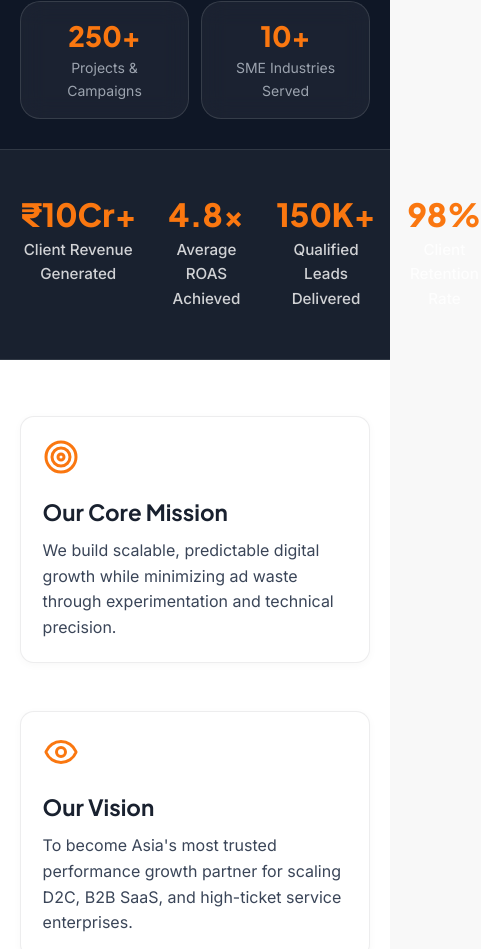
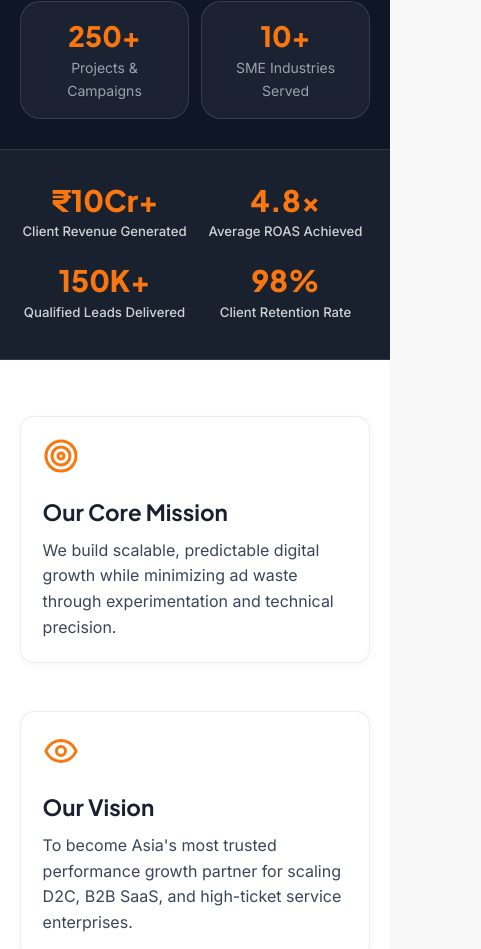
Before and after one commit to NaitikNigotiya/Thesocialsetu, a React (Vite) app: page /about in a window 390 px wide. Shown: the part 888-1837 px from the top of the page, 481 px wide, since content can reach past the window. Built offline with nearby package versions, Linux system fonts and the light colour scheme; no server answers.

Commit message:
fix: Improve TrustStatsBar mobile responsiveness with clean 2x2 grid on mobile viewports

```diff
--- /dev/null
+++ b/src/components/sections/TrustStatsBar.css
@@ -0,0 +1,61 @@
+/* Trust Stats Bar Section Styles */
+.trust-stats-section {
+  background-color: var(--color-primary-navy);
+  color: var(--color-white);
+  padding: 3rem 0;
+  border-top: 1px solid rgba(255, 255, 255, 0.1);
+  border-bottom: 1px solid rgba(255, 255, 255, 0.1);
+}
+
+.trust-stats-grid {
+  display: grid;
+  grid-template-columns: repeat(4, 1fr);
+  gap: 2rem;
+  text-align: center;
+}
+
+.trust-stat-number {
+  font-size: clamp(2rem, 4vw, 3rem);
+  font-weight: 800;
+  font-family: var(--font-primary);
+  color: var(--color-primary-orange);
+  line-height: 1;
+}
+
+.trust-stat-label {
+  font-size: 0.95rem;
+  color: rgba(255, 255, 255, 0.8);
+  margin-top: 0.5rem;
+  font-weight: 500;
+}
+
+@media (max-width: 992px) {
+  .trust-stats-grid {
+    grid-template-columns: repeat(2, 1fr);
+    gap: 1.75rem 1.25rem;
+  }
+
+  .trust-stat-number {
+    font-size: 2.25rem;
+  }
+}
+
+@media (max-width: 576px) {
+  .trust-stats-section {
+    padding: 2.25rem 0;
+  }
+
+  .trust-stats-grid {
+    grid-template-columns: repeat(2, 1fr);
+    gap: 1.5rem 0.75rem;
+  }
+
+  .trust-stat-number {
+    font-size: 1.85rem;
+  }
+
+  .trust-stat-label {
+    font-size: 0.825rem;
+    margin-top: 0.35rem;
+  }
+}
--- a/src/components/sections/TrustStatsBar.jsx
+++ b/src/components/sections/TrustStatsBar.jsx
@@ -1,4 +1,5 @@
 import React from 'react';
+import './TrustStatsBar.css';
 
 export const TrustStatsBar = () => {
   const stats = [
@@ -9,37 +10,15 @@ export const TrustStatsBar = () => {
   ];
 
   return (
-    <section style={{
-      backgroundColor: 'var(--color-primary-navy)',
-      color: 'var(--color-white)',
-      padding: '3rem 0',
-      borderTop: '1px solid rgba(255, 255, 255, 0.1)',
-      borderBottom: '1px solid rgba(255, 255, 255, 0.1)'
-    }}>
+    <section className="trust-stats-section">
       <div className="container">
-        <div style={{
-          display: 'grid',
-          gridTemplateColumns: 'repeat(4, 1fr)',
-          gap: '2rem',
-          textAlign: 'center'
-        }}>
+        <div className="trust-stats-grid">
           {stats.map((stat, idx) => (
-            <div key={idx}>
-              <div style={{
-                fontSize: 'clamp(2rem, 4vw, 3rem)',
-                fontWeight: 800,
-                fontFamily: 'var(--font-primary)',
-                color: 'var(--color-primary-orange)',
-                lineHeight: 1
-              }}>
+            <div key={idx} className="trust-stat-item">
+              <div className="trust-stat-number">
                 {stat.number}
               </div>
-              <div style={{
-                fontSize: '0.95rem',
-                color: 'rgba(255, 255, 255, 0.8)',
-                marginTop: '0.5rem',
-                fontWeight: 500
-              }}>
+              <div className="trust-stat-label">
                 {stat.label}
               </div>
             </div>
```
